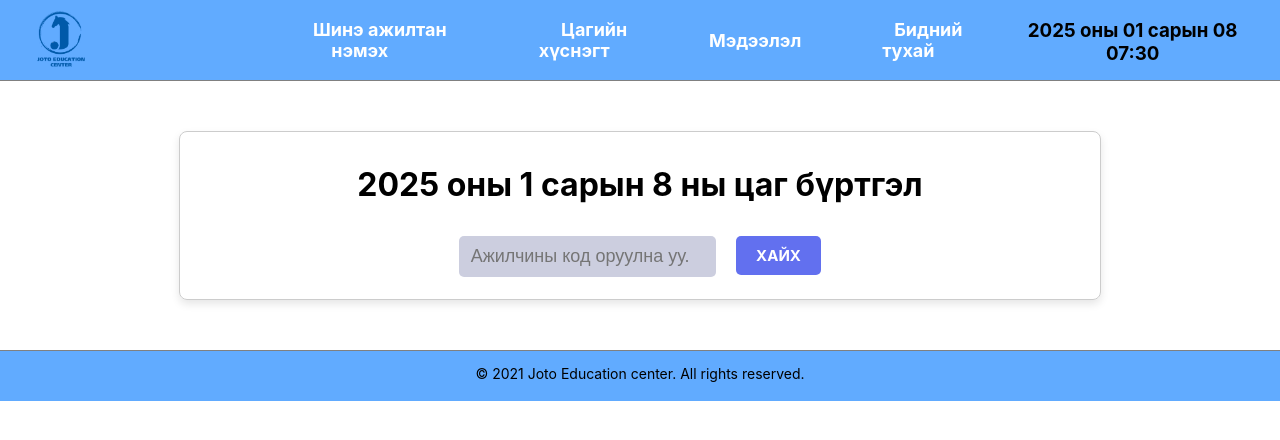
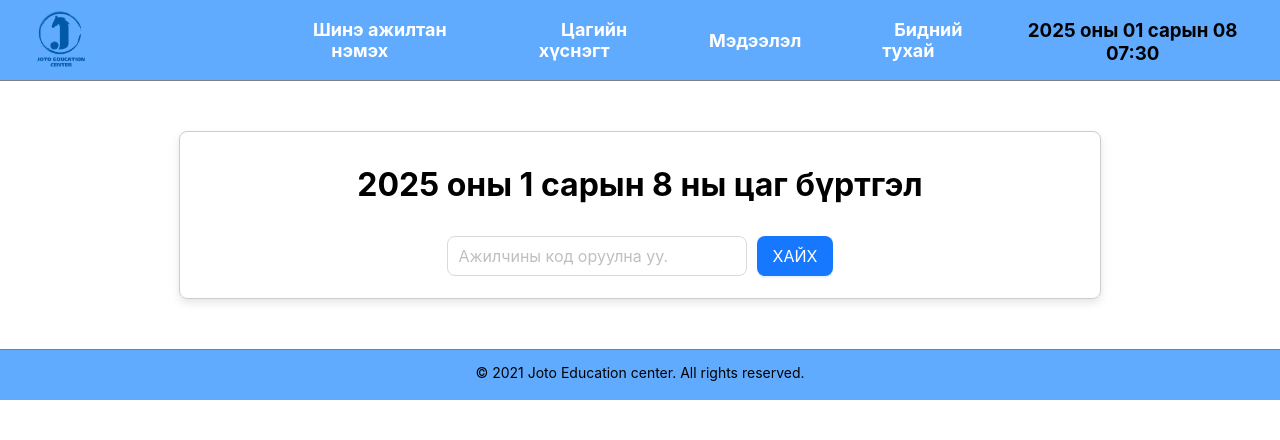
Before and after one commit to UGN0619/time-frontend, a React (Create React App) app: page / in a window 1280 px wide. Shown: the top 440 px of the page. Built offline with nearby package versions, Linux system fonts and the light colour scheme.

Commit message:
fix antd

```diff
--- a/src/Pages/Home.js
+++ b/src/Pages/Home.js
@@ -4,6 +4,7 @@ import Header from "../Component/Header";
 import Footer from "../Component/Footer";
 import "../Style/App.css";
 import axios from "axios";
+import { Button, Input } from "antd";
 
 const HomePage = () => {
   const [user, setUser] = useState(null);
@@ -89,15 +90,20 @@ const HomePage = () => {
           {error && <div className="errorMessage">{error.message}</div>}
           <h1>{formatTitle(currentDateTime)}</h1>
           <div className="sub-container">
-            <input
-              className="select"
+            <Input
               placeholder="Ажилчины код оруулна уу."
               value={userCode}
               onChange={handleCodeChange}
+              size="large"
+              style={{ marginRight: "10px", width: "300px" }}
             />
-            <button className="btn1" onClick={() => getUser(userCode)}>
+            <Button
+              type="primary"
+              size="large"
+              onClick={() => getUser(userCode)}
+            >
               ХАЙХ
-            </button>
+            </Button>
           </div>
 
           {user && (
```
